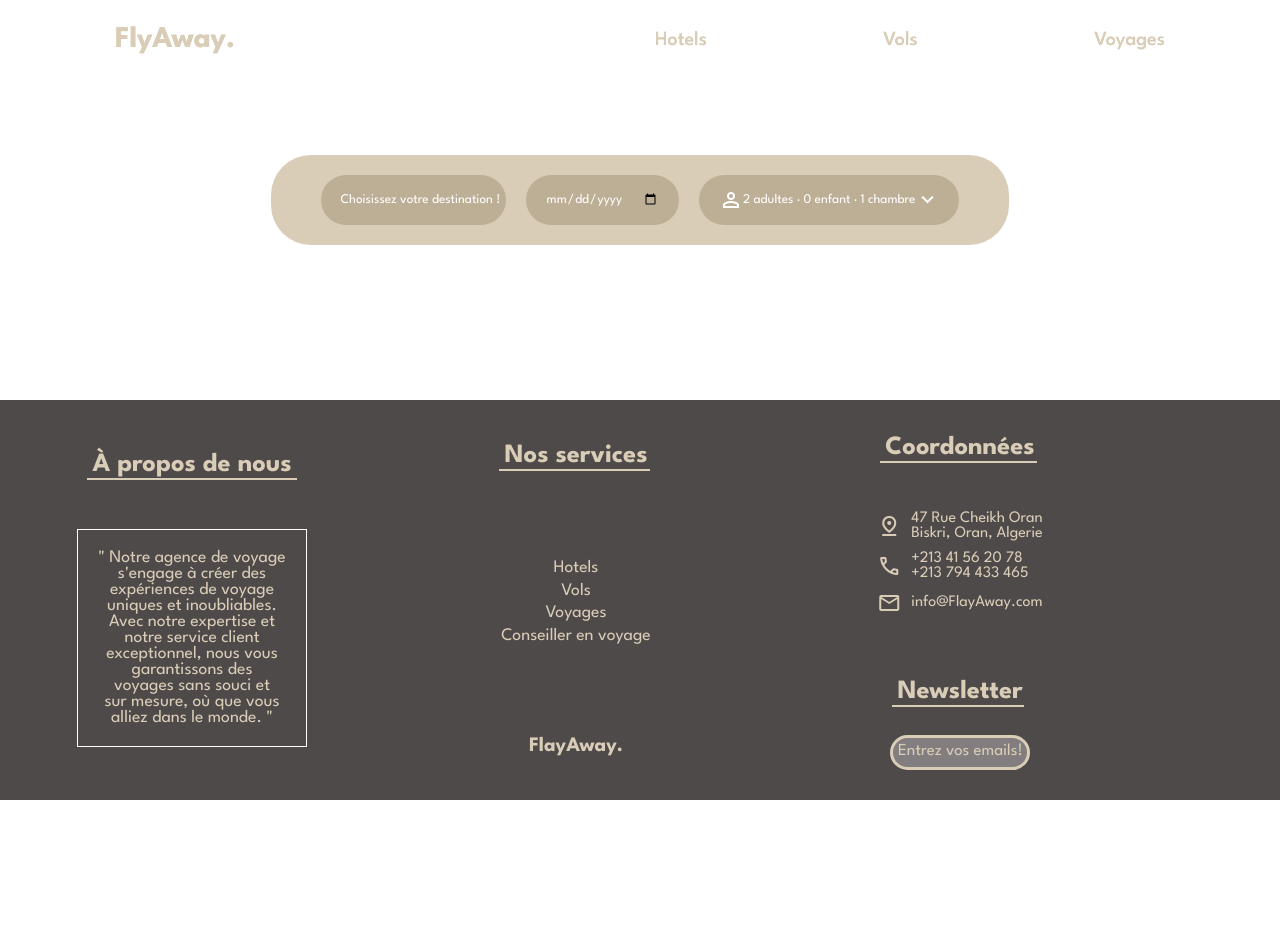
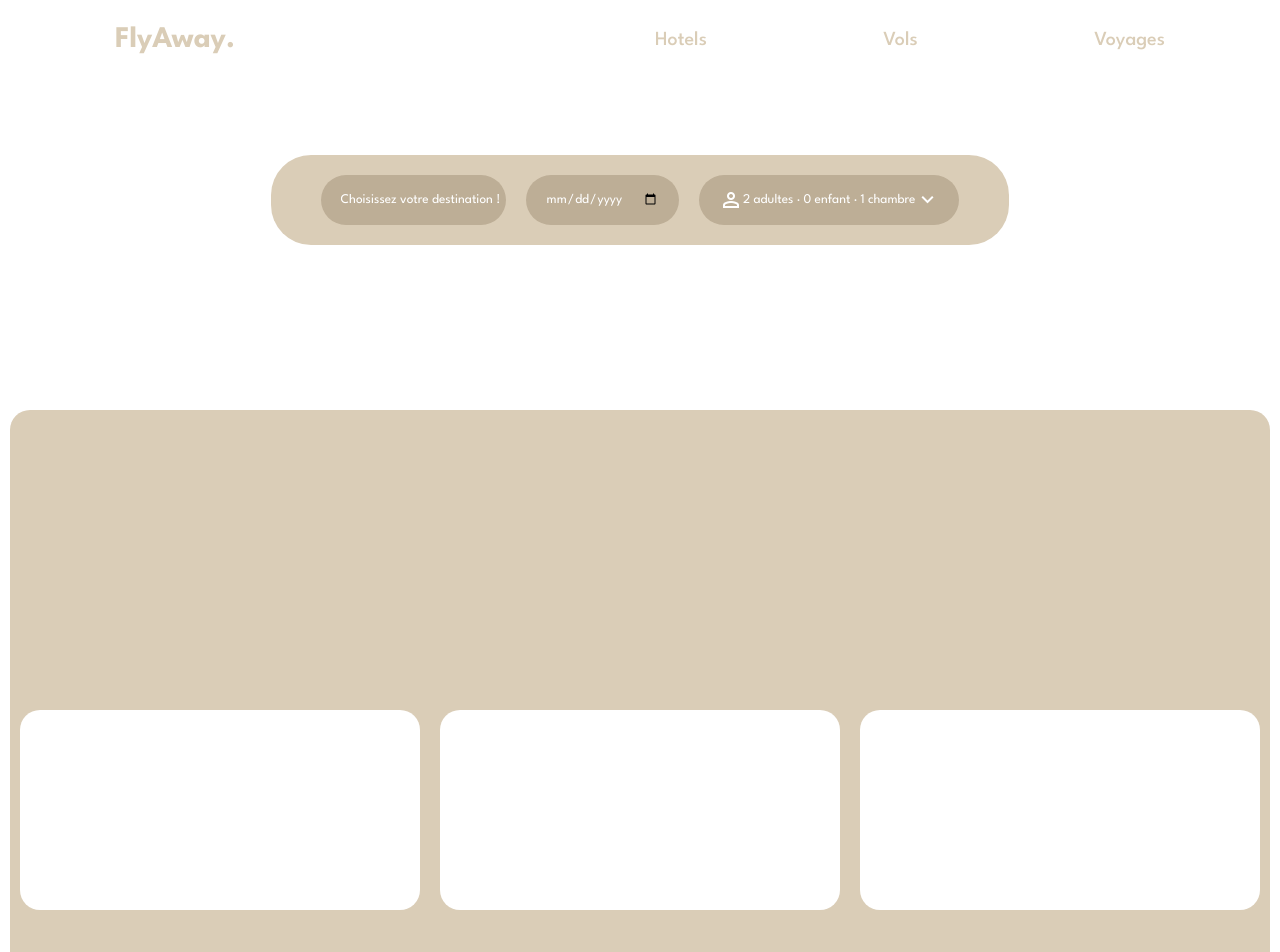
Before and after one commit to anislbb/Flyaway, a plain HTML site: page vols/vols.html in a window 1280 px wide. Shown: the top 952 px of the page. Before the commit the page ends 800 px from the top, so only its background shows below. Drawn offline with nearby package versions, Linux system fonts and the light colour scheme.

Commit message:
stikina nadir chwia

```diff
--- a/vols/style_vols.css
+++ b/vols/style_vols.css
@@ -110,6 +110,30 @@ header a:hover {
     background-position: center;
 }
 
+.vols {
+    height: 800px;
+    width: calc(100% - 20px);
+    background-color: #DACDB7;
+    margin: 10px;
+    border-radius: 20px;
+    display: flex;
+    align-items: center;
+    justify-content: center;
+}
+
+.container {
+    display: flex;
+
+    flex-direction: row;
+}
+
+.vol {
+    height: 200px;
+    width: calc(100% - 40px);
+    background-color: white;
+    margin: 10px;
+    border-radius: 20px;
+}
 
 
 
--- a/vols/vols.html
+++ b/vols/vols.html
@@ -16,16 +16,7 @@
 </head>
 
 <body>
-    <header>
-        <div class="header-right">
-            <a href="../inex.html"> <b>FlyAway.</b></a>
-        </div>
-        <div class="header-left">
-            <a href="">Hotels</a>
-            <a href="vols.html">Vols</a>
-            <a href="">Voyages</a>
-        </div>
-    </header>
+
     <main>
         <div class="home-page">
             <header>
@@ -54,8 +45,24 @@
                     </button>
                 </div>
             </div>
+
         </div>
+        <div class="container">
+            <div class="vols">
+                <div class="vol"></div>
+                <div class="vol"></div>
+                <div class="vol"></div>
+
+            </div>
+        </div>
+
+
     </main>
+
+
+
+
+
     <footer>
         <div class="footer-left">
             <h2>À propos de nous</h2>
```
Also changed, not shown: style.css (+15 -2 lines).
